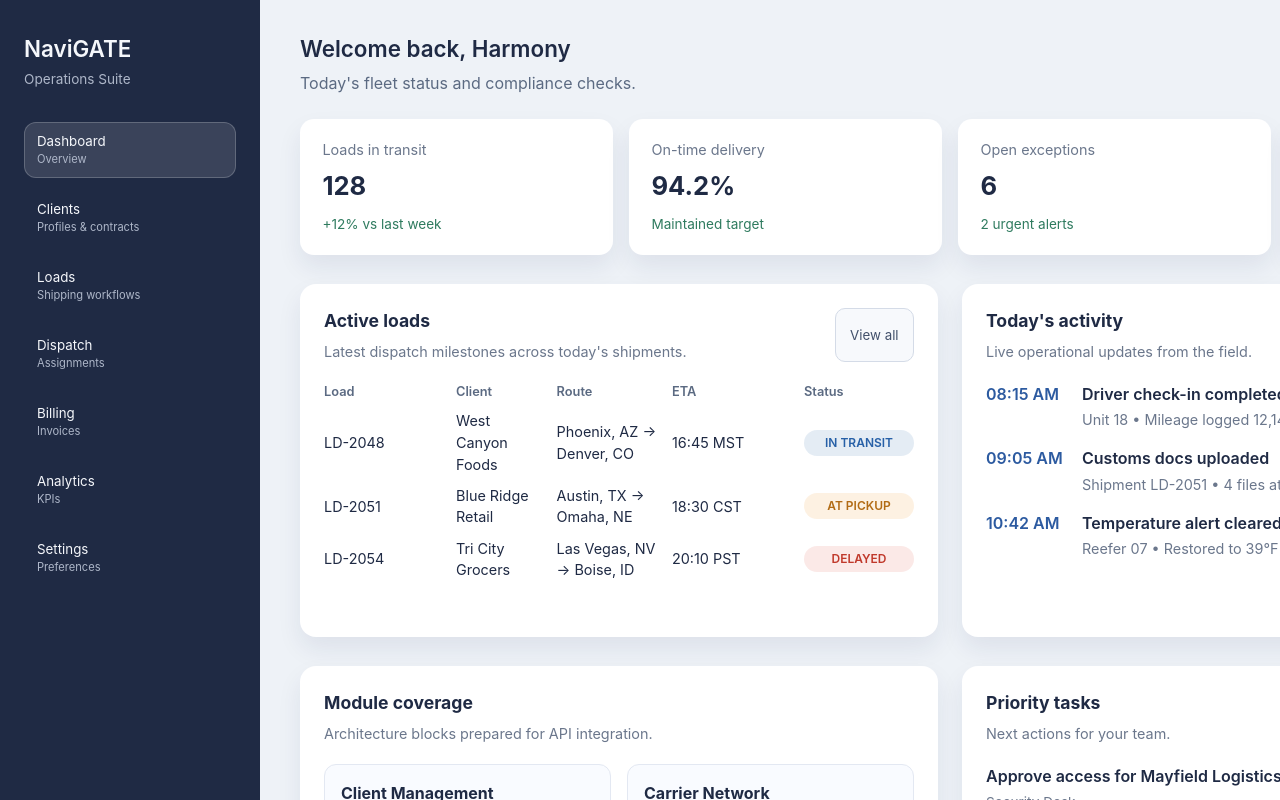
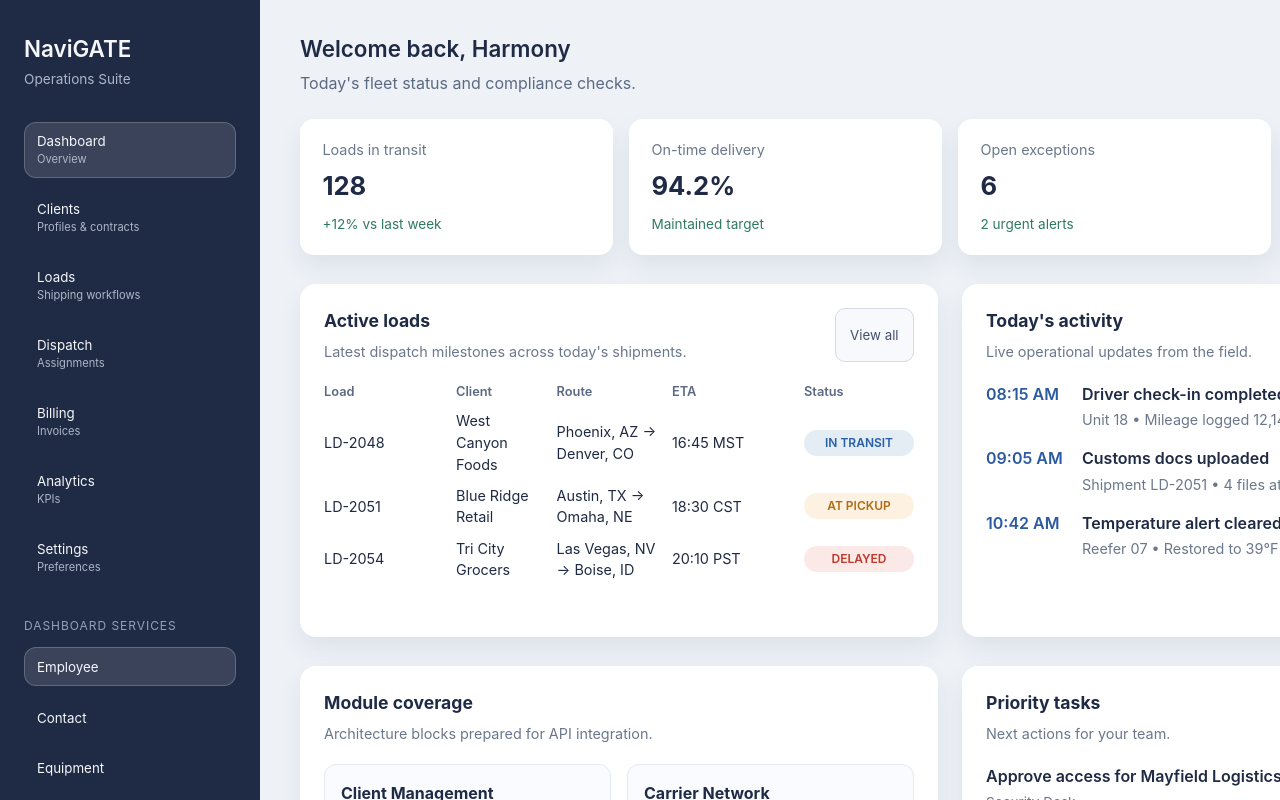
Before and after one commit to aniket28021993/Navigate, a React (Vite) app in the folder Gradient.Navigate/Navigate/navigate.client/: page / in a window 1280 px wide. Both pictures are taken after typing "name@example.com", "Sample123" into the empty fields and a click on the button "Login". Shown: the top 800 px of the page. Built offline with nearby package versions, Linux system fonts and the light colour scheme.

Commit message:
Move dashboard tabs to sidebar

```diff
--- a/Gradient.Navigate/Navigate/navigate.client/src/App.css
+++ b/Gradient.Navigate/Navigate/navigate.client/src/App.css
@@ -295,6 +295,20 @@
   display: flex;
   flex-direction: column;
   gap: 0.75rem;
+}
+
+.app-shell__nav-section {
+  display: flex;
+  flex-direction: column;
+  gap: 0.75rem;
+}
+
+.app-shell__nav-title {
+  margin: 0;
+  font-size: 0.75rem;
+  text-transform: uppercase;
+  letter-spacing: 0.08em;
+  color: #94a1ba;
 }
 
 .app-shell__nav-item {
--- a/Gradient.Navigate/Navigate/navigate.client/src/modules/dashboard/DashboardPage.tsx
+++ b/Gradient.Navigate/Navigate/navigate.client/src/modules/dashboard/DashboardPage.tsx
@@ -117,7 +117,15 @@ export function DashboardPage() {
   }, [activeTab])
 
   return (
-    <AppShell>
+    <AppShell
+      sidebarLinks={managementTabs.map((tab) => ({
+        key: tab.key,
+        label: tab.label,
+      }))}
+      activeSidebarKey={activeTab}
+      sidebarLabel="Dashboard Services"
+      onSidebarSelect={(key) => setActiveTab(key as ManagementKey)}
+    >
       <div className="dashboard">
         <section className="dashboard__stats">
           {stats.map((item) => (
@@ -232,18 +240,6 @@ export function DashboardPage() {
               <h2>Dashboard Services</h2>
               <p>Quick access to employee records, contacts, equipment, and payment methods.</p>
             </div>
-            <div className="management__tabs">
-              {managementTabs.map((tab) => (
-                <button
-                  key={tab.key}
-                  className={`management__tab${activeTab === tab.key ? ' management__tab--active' : ''}`}
-                  type="button"
-                  onClick={() => setActiveTab(tab.key)}
-                >
-                  {tab.label}
-                </button>
-              ))}
-            </div>
           </header>
           <div className="management__content">{managementContent}</div>
         </section>
--- a/Gradient.Navigate/Navigate/navigate.client/src/modules/shared/layout/AppShell.tsx
+++ b/Gradient.Navigate/Navigate/navigate.client/src/modules/shared/layout/AppShell.tsx
@@ -1,4 +1,17 @@
 import type { PropsWithChildren } from 'react'
+
+type SidebarLink = {
+  key: string
+  label: string
+  description?: string
+}
+
+type AppShellProps = PropsWithChildren & {
+  sidebarLinks?: SidebarLink[]
+  activeSidebarKey?: string
+  sidebarLabel?: string
+  onSidebarSelect?: (key: string) => void
+}
 
 const navigation = [
   { label: 'Dashboard', description: 'Overview', active: true },
@@ -10,7 +23,13 @@ const navigation = [
   { label: 'Settings', description: 'Preferences' },
 ]
 
-export function AppShell({ children }: PropsWithChildren) {
+export function AppShell({
+  children,
+  sidebarLinks = [],
+  activeSidebarKey,
+  sidebarLabel,
+  onSidebarSelect,
+}: AppShellProps) {
   return (
     <div className="app-shell">
       <aside className="app-shell__sidebar">
@@ -30,6 +49,24 @@ export function AppShell({ children }: PropsWithChildren) {
             </button>
           ))}
         </nav>
+        {sidebarLinks.length > 0 ? (
+          <div className="app-shell__nav-section">
+            <p className="app-shell__nav-title">{sidebarLabel ?? 'Dashboard Services'}</p>
+            <nav className="app-shell__nav">
+              {sidebarLinks.map((item) => (
+                <button
+                  key={item.key}
+                  className={`app-shell__nav-item${activeSidebarKey === item.key ? ' app-shell__nav-item--active' : ''}`}
+                  type="button"
+                  onClick={() => onSidebarSelect?.(item.key)}
+                >
+                  <span>{item.label}</span>
+                  {item.description ? <small>{item.description}</small> : null}
+                </button>
+              ))}
+            </nav>
+          </div>
+        ) : null}
         <div className="app-shell__footer">
           <p>Active region</p>
           <strong>Southwest Hub</strong>
```
